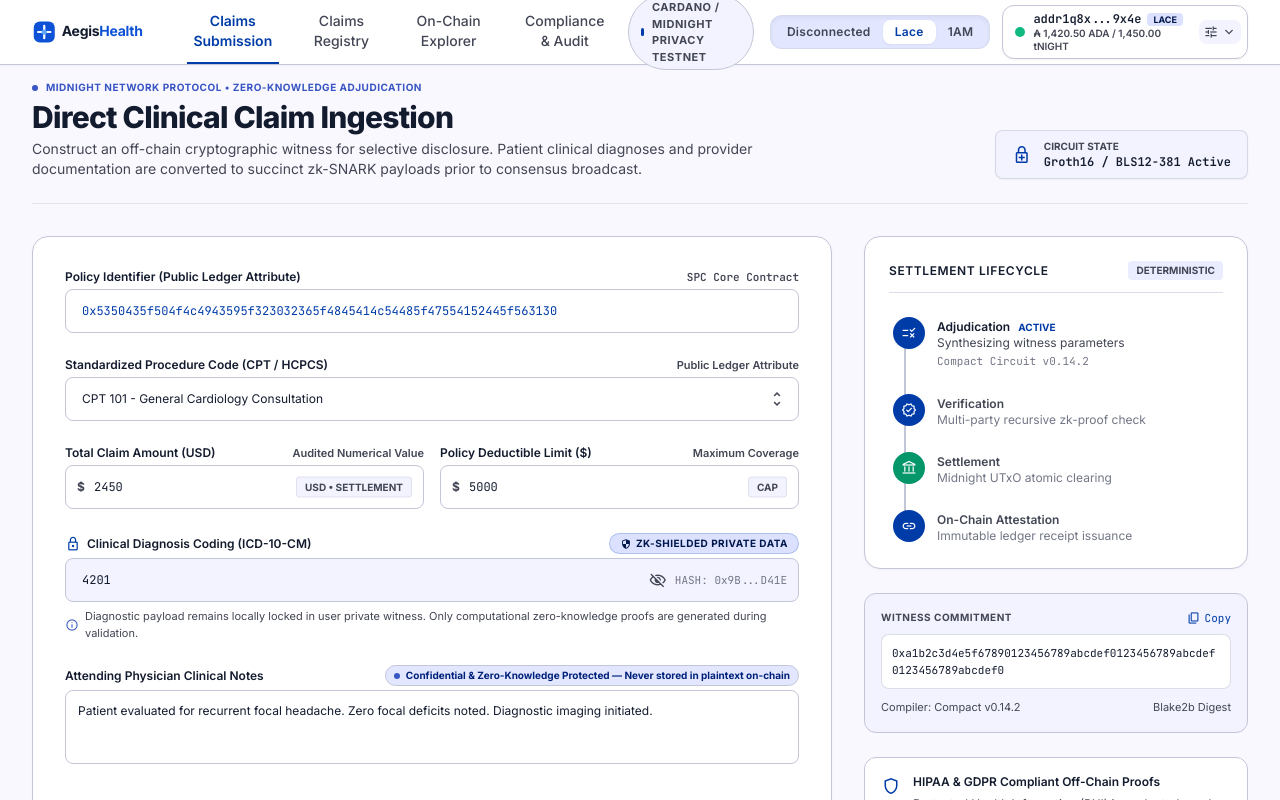
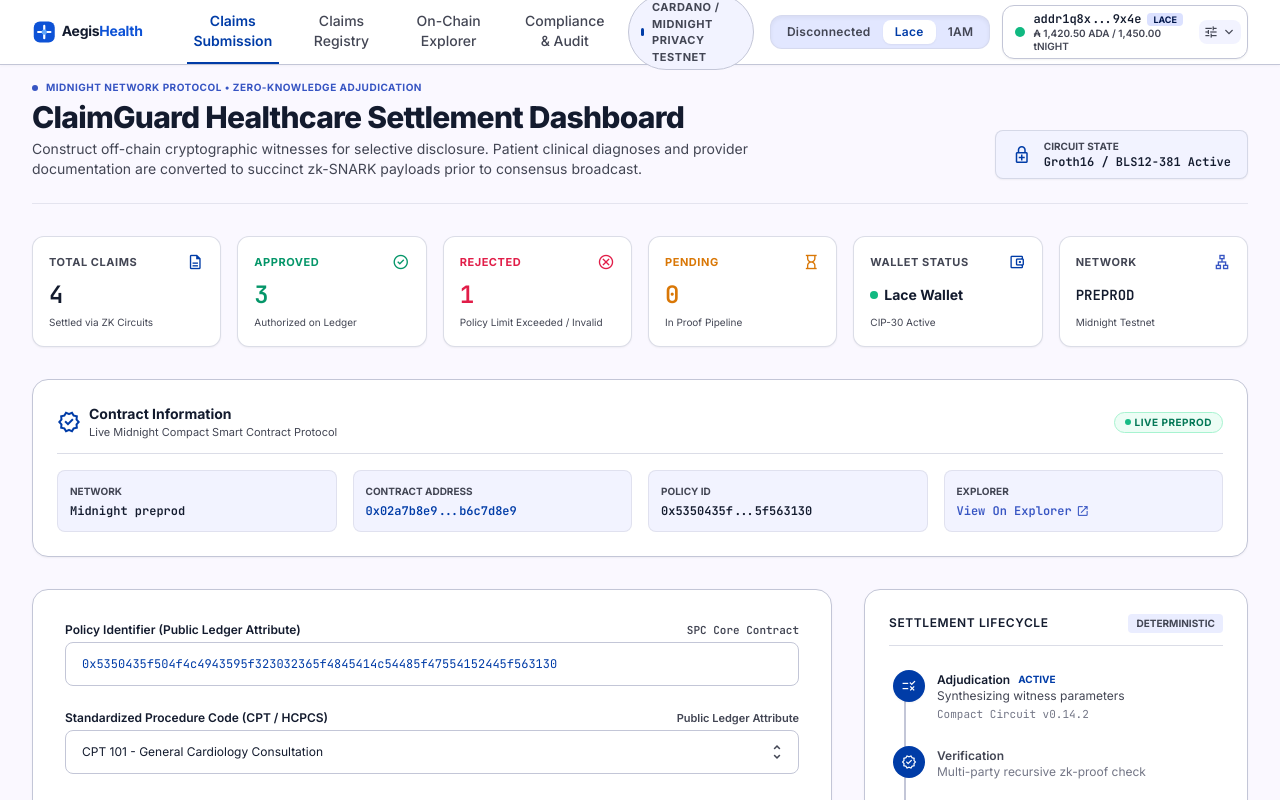
Before and after one commit to mithabavkarakash-coder/claimguard, a React (Vite) app in the folder frontend/: page / in a window 1280 px wide. Shown: the top 800 px of the page. Built offline with nearby package versions, Linux system fonts and the light colour scheme; no server answers.

Commit message:
feat: add dashboard stats overview and contract information panels

```diff
--- a/frontend/src/App.tsx
+++ b/frontend/src/App.tsx
@@ -6,6 +6,8 @@
 import { ObserverViewPanel, ObserverState } from './components/ObserverViewPanel';
 import { ClaimsRegistryTable } from './components/ClaimsRegistryTable';
 import { ComplianceAuditPanel } from './components/ComplianceAuditPanel';
+import { DashboardStatsOverview } from './components/DashboardStatsOverview';
+import { ContractInfoPanel } from './components/ContractInfoPanel';
 import { WalletProvider, connectLace, connect1AM } from './utils/cardanoWallet';
 import { getContractConfig } from './config/contractConfig';
 
@@ -197,10 +199,10 @@
                 <span>Midnight Network Protocol • Zero-Knowledge Adjudication</span>
               </div>
               <h1 className="text-2xl md:text-3xl font-extrabold text-on-surface tracking-tight">
-                Direct Clinical Claim Ingestion
+                ClaimGuard Healthcare Settlement Dashboard
               </h1>
               <p className="text-xs md:text-sm text-on-surface-variant max-w-3xl leading-relaxed">
-                Construct an off-chain cryptographic witness for selective disclosure. Patient clinical diagnoses and provider documentation are converted to succinct zk-SNARK payloads prior to consensus broadcast.
+                Construct off-chain cryptographic witnesses for selective disclosure. Patient clinical diagnoses and provider documentation are converted to succinct zk-SNARK payloads prior to consensus broadcast.
               </p>
             </div>
 
@@ -212,6 +214,23 @@
               </div>
             </div>
           </div>
+
+          {/* Dashboard Metrics Overview */}
+          <DashboardStatsOverview
+            contractConfig={contractConfig}
+            walletConnected={walletConnected}
+            walletProvider={walletProvider}
+            totalClaimsCount={4}
+            approvedCount={3}
+            rejectedCount={1}
+            pendingCount={0}
+          />
+
+          {/* Contract Information Panel */}
+          <ContractInfoPanel
+            contractConfig={contractConfig}
+            policyId={policyId}
+          />
 
           {/* TAB 1: CLAIMS SUBMISSION */}
           {activeTab === 'claims-submission' && (
--- /dev/null
+++ b/frontend/src/components/ContractInfoPanel.tsx
@@ -0,0 +1,70 @@
+import React from 'react';
+import { ContractConfig } from '../config/contractConfig';
+
+interface ContractInfoPanelProps {
+  contractConfig: ContractConfig;
+  policyId?: string;
+}
+
+export const ContractInfoPanel: React.FC<ContractInfoPanelProps> = ({ contractConfig, policyId }) => {
+  const defaultPolicyId = policyId || '0x5350435f504f4c4943595f323032365f4845414c54485f47554152445f563130';
+  const explorerUrl = `https://preprod.midnight.network/contract/${contractConfig.address}`;
+
+  return (
+    <div className="bg-surface-container-lowest rounded-2xl p-6 border border-outline-variant shadow-sm space-y-4">
+      <div className="flex items-center justify-between border-b border-outline-variant/60 pb-3">
+        <div className="flex items-center gap-2">
+          <span className="material-symbols-outlined text-primary text-2xl">verified</span>
+          <div>
+            <h3 className="text-sm font-bold text-on-surface">Contract Information</h3>
+            <p className="text-[11px] text-on-surface-variant">Live Midnight Compact Smart Contract Protocol</p>
+          </div>
+        </div>
+        <span className="px-2.5 py-0.5 rounded-full bg-emerald-50 text-emerald-700 text-[10px] font-bold border border-emerald-200 uppercase tracking-wider flex items-center gap-1">
+          <span className="w-1.5 h-1.5 rounded-full bg-emerald-500 animate-pulse"></span>
+          Live Preprod
+        </span>
+      </div>
+
+      <div className="grid grid-cols-1 md:grid-cols-2 lg:grid-cols-4 gap-4 text-xs font-mono">
+        {/* Network */}
+        <div className="bg-surface-container-low p-3 rounded-lg border border-outline-variant/40 space-y-1">
+          <span className="text-[10px] text-on-surface-variant font-bold uppercase font-sans">Network</span>
+          <div className="font-bold text-on-surface truncate">Midnight {contractConfig.network}</div>
+        </div>
+
+        {/* Contract Address */}
+        <div className="bg-surface-container-low p-3 rounded-lg border border-outline-variant/40 space-y-1">
+          <span className="text-[10px] text-on-surface-variant font-bold uppercase font-sans">Contract Address</span>
+          <div className="font-bold text-primary truncate" title={contractConfig.address}>
+            {contractConfig.address.slice(0, 10)}...{contractConfig.address.slice(-8)}
+          </div>
+        </div>
+
+        {/* Policy ID */}
+        <div className="bg-surface-container-low p-3 rounded-lg border border-outline-variant/40 space-y-1">
+          <span className="text-[10px] text-on-surface-variant font-bold uppercase font-sans">Policy ID</span>
+          <div className="font-bold text-on-surface truncate" title={defaultPolicyId}>
+            {defaultPolicyId.slice(0, 10)}...{defaultPolicyId.slice(-8)}
+          </div>
+        </div>
+
+        {/* Explorer */}
+        <div className="bg-surface-container-low p-3 rounded-lg border border-outline-variant/40 space-y-1">
+          <span className="text-[10px] text-on-surface-variant font-bold uppercase font-sans">Explorer</span>
+          <div>
+            <a
+              href={explorerUrl}
+              target="_blank"
+              rel="noopener noreferrer"
+              className="inline-flex items-center gap-1 font-bold text-secondary hover:underline cursor-pointer"
+            >
+              <span>View On Explorer</span>
+              <span className="material-symbols-outlined text-[14px]">open_in_new</span>
+            </a>
+          </div>
+        </div>
+      </div>
+    </div>
+  );
+};
--- /dev/null
+++ b/frontend/src/components/DashboardStatsOverview.tsx
@@ -0,0 +1,114 @@
+import React from 'react';
+import { ContractConfig } from '../config/contractConfig';
+import { WalletProvider } from '../utils/cardanoWallet';
+
+interface DashboardStatsOverviewProps {
+  contractConfig: ContractConfig;
+  walletConnected: boolean;
+  walletProvider: WalletProvider | null;
+  totalClaimsCount: number;
+  approvedCount: number;
+  rejectedCount: number;
+  pendingCount: number;
+}
+
+export const DashboardStatsOverview: React.FC<DashboardStatsOverviewProps> = ({
+  contractConfig,
+  walletConnected,
+  walletProvider,
+  totalClaimsCount,
+  approvedCount,
+  rejectedCount,
+  pendingCount,
+}) => {
+  return (
+    <div className="grid grid-cols-2 md:grid-cols-3 lg:grid-cols-6 gap-4">
+      {/* Total Claims */}
+      <div className="bg-surface-container-lowest rounded-xl p-4 border border-outline-variant/60 shadow-sm flex flex-col justify-between">
+        <div className="flex items-center justify-between text-on-surface-variant text-[11px] font-bold uppercase tracking-wider">
+          <span>Total Claims</span>
+          <span className="material-symbols-outlined text-[18px] text-primary">description</span>
+        </div>
+        <div className="mt-2 text-2xl font-extrabold text-on-surface font-mono">
+          {totalClaimsCount}
+        </div>
+        <div className="text-[10px] text-on-surface-variant mt-1">
+          Settled via ZK Circuits
+        </div>
+      </div>
+
+      {/* Approved Claims */}
+      <div className="bg-surface-container-lowest rounded-xl p-4 border border-outline-variant/60 shadow-sm flex flex-col justify-between">
+        <div className="flex items-center justify-between text-emerald-600 text-[11px] font-bold uppercase tracking-wider">
+          <span>Approved</span>
+          <span className="material-symbols-outlined text-[18px] text-emerald-600">check_circle</span>
+        </div>
+        <div className="mt-2 text-2xl font-extrabold text-emerald-600 font-mono">
+          {approvedCount}
+        </div>
+        <div className="text-[10px] text-on-surface-variant mt-1">
+          Authorized on Ledger
+        </div>
+      </div>
+
+      {/* Rejected Claims */}
+      <div className="bg-surface-container-lowest rounded-xl p-4 border border-outline-variant/60 shadow-sm flex flex-col justify-between">
+        <div className="flex items-center justify-between text-rose-600 text-[11px] font-bold uppercase tracking-wider">
+          <span>Rejected</span>
+          <span className="material-symbols-outlined text-[18px] text-rose-600">cancel</span>
+        </div>
+        <div className="mt-2 text-2xl font-extrabold text-rose-600 font-mono">
+          {rejectedCount}
+        </div>
+        <div className="text-[10px] text-on-surface-variant mt-1">
+          Policy Limit Exceeded / Invalid
+        </div>
+      </div>
+
+      {/* Pending Claims */}
+      <div className="bg-surface-container-lowest rounded-xl p-4 border border-outline-variant/60 shadow-sm flex flex-col justify-between">
+        <div className="flex items-center justify-between text-amber-600 text-[11px] font-bold uppercase tracking-wider">
+          <span>Pending</span>
+          <span className="material-symbols-outlined text-[18px] text-amber-600">hourglass_empty</span>
+        </div>
+        <div className="mt-2 text-2xl font-extrabold text-amber-600 font-mono">
+          {pendingCount}
+        </div>
+        <div className="text-[10px] text-on-surface-variant mt-1">
+          In Proof Pipeline
+        </div>
+      </div>
+
+      {/* Wallet Status */}
+      <div className="bg-surface-container-lowest rounded-xl p-4 border border-outline-variant/60 shadow-sm flex flex-col justify-between">
+        <div className="flex items-center justify-between text-on-surface-variant text-[11px] font-bold uppercase tracking-wider">
+          <span>Wallet Status</span>
+          <span className="material-symbols-outlined text-[18px] text-primary">account_balance_wallet</span>
+        </div>
+        <div className="mt-2 flex items-center gap-1.5">
+          <span className={`w-2 h-2 rounded-full ${walletConnected ? 'bg-emerald-500' : 'bg-rose-500'}`}></span>
+          <span className="text-sm font-bold text-on-surface truncate">
+            {walletConnected ? (walletProvider ? `${walletProvider} Wallet` : 'Connected') : 'Disconnected'}
+          </span>
+        </div>
+        <div className="text-[10px] text-on-surface-variant mt-1 truncate">
+          {walletConnected ? 'CIP-30 Active' : 'Connect Wallet'}
+        </div>
+      </div>
+
+      {/* Network Status */}
+      <div className="bg-surface-container-lowest rounded-xl p-4 border border-outline-variant/60 shadow-sm flex flex-col justify-between">
+        <div className="flex items-center justify-between text-on-surface-variant text-[11px] font-bold uppercase tracking-wider">
+          <span>Network</span>
+          <span className="material-symbols-outlined text-[18px] text-secondary">lan</span>
+        </div>
+        <div className="mt-2 text-sm font-bold text-on-surface font-mono truncate">
+          {contractConfig.network.toUpperCase()}
+        </div>
+        <div className="text-[10px] text-on-surface-variant mt-1 truncate">
+          Midnight Testnet
+        </div>
+      </div>
+    </div>
+  );
+};
```
